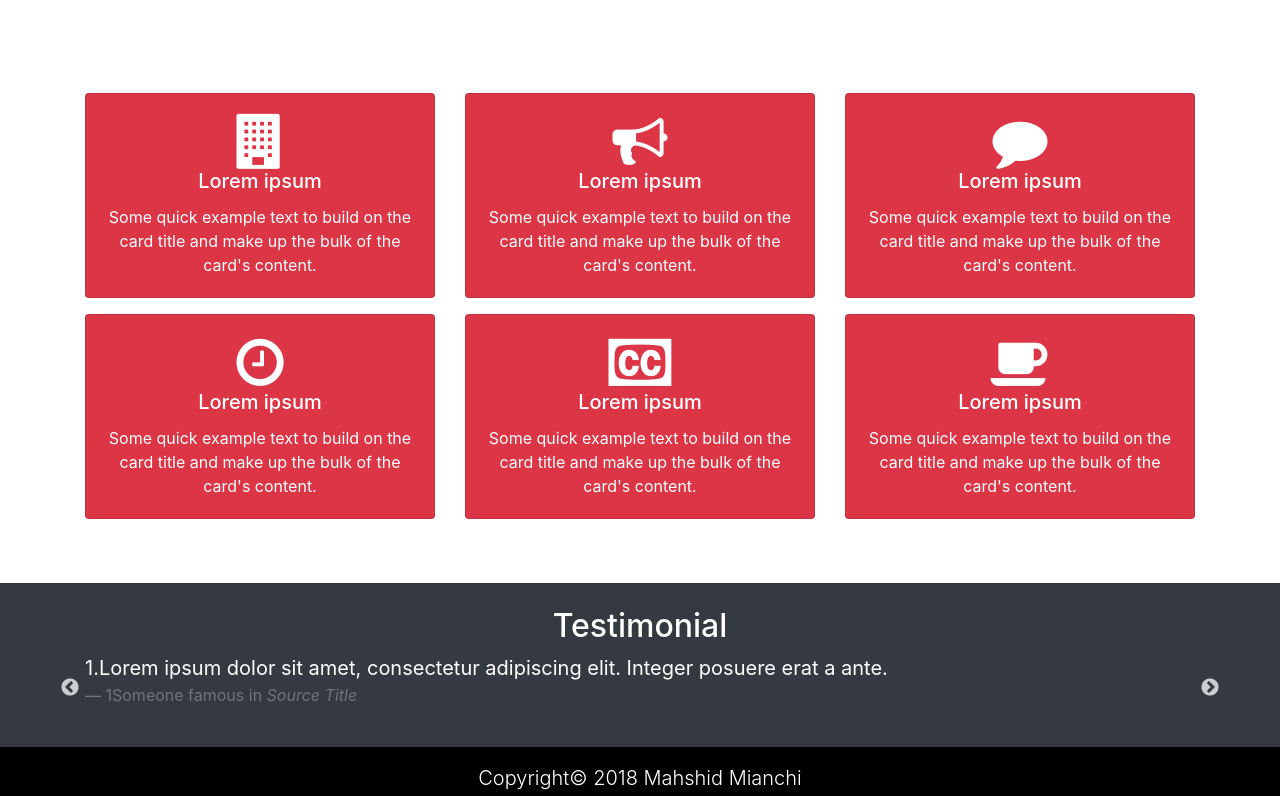
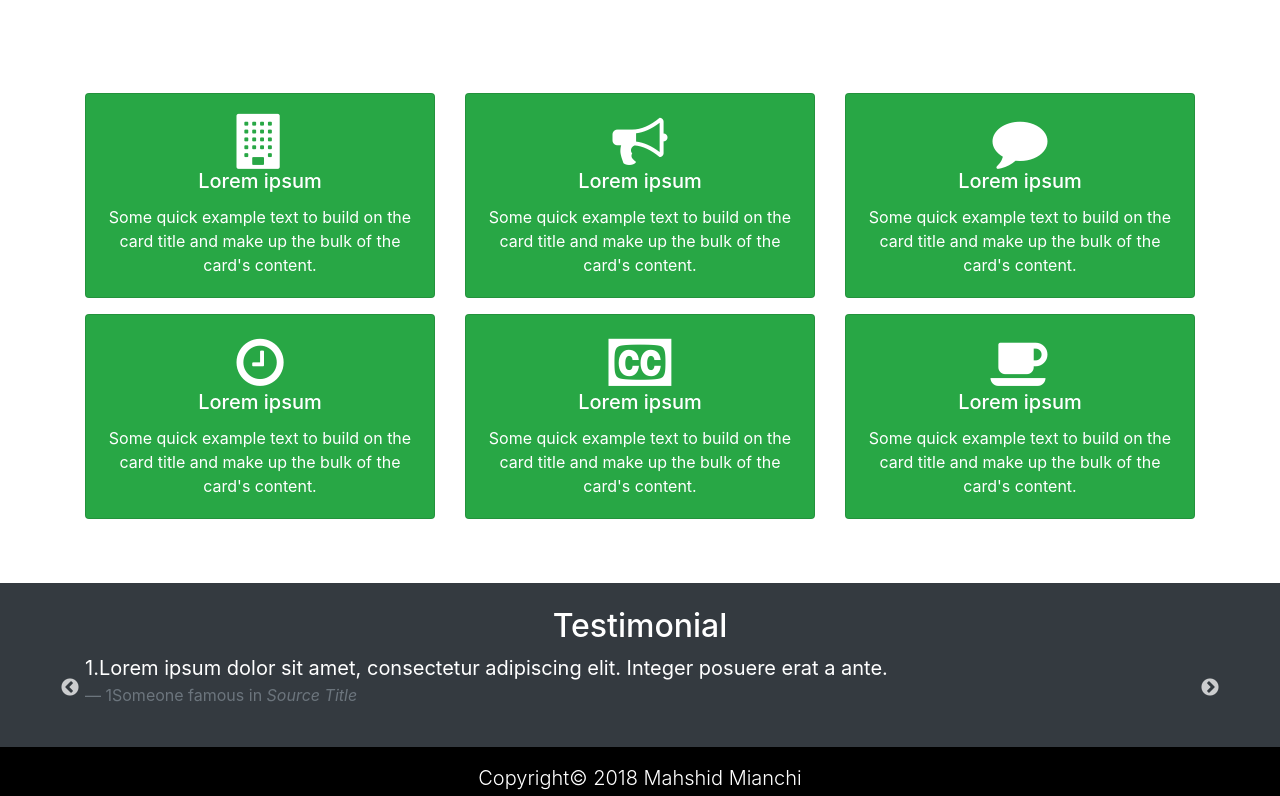
Before and after one commit to mmianchi/Template-for-agency-website, a website: page src/aboutus.html in a window 1280 px wide. Shown: the part 533-1329 px from the top of the page. Drawn offline with Linux system fonts and the light colour scheme; files whose address does not match are found by name.

Commit message:
update image

```diff
--- a/src/aboutus.html
+++ b/src/aboutus.html
@@ -65,7 +65,7 @@
           <p>Lorem ipsum dolor sit amet, consectetur adipisicing elit. Vero ea sapiente illum nemo praesentium. Ipsam, dolor obcaecati consequuntur vero id voluptas ipsum impedit ab earum laboriosam? Quisquam voluptatibus non nihil!</p>
         </div>
         <div class="col-md-4">
-          <img src="img/7968.jpg" alt="" class="img-fluid rounded-circle d-none d-md-block" width="400" height="400">
+          <img src="img/147792-OTYK8C-199.jpg" alt="" class="img-fluid rounded-circle d-none d-md-block" width="400" height="400">
         </div>
       </div>
     </div>
@@ -75,7 +75,7 @@
     <div class="container">
       <div class="row mb-3">
         <div class="col-md-4">
-          <div class="card bg-danger text-white text-center">
+          <div class="card bg-success text-white text-center">
             <div class="card-body">
               <i class="fa fa-building d-block"></i>
               <h5 class="card-title">Lorem ipsum</h5>
@@ -84,7 +84,7 @@
           </div>
         </div>
         <div class="col-md-4">
-          <div class="card bg-danger text-white text-center">
+          <div class="card bg-success text-white text-center">
             <div class="card-body">
               <i class="fa fa-bullhorn d-block"></i>
               <h5 class="card-title">Lorem ipsum</h5>
@@ -93,7 +93,7 @@
           </div>
         </div>
         <div class="col-md-4">
-          <div class="card bg-danger text-white text-center">
+          <div class="card bg-success text-white text-center">
             <div class="card-body">
               <i class="fa fa-comment d-block"></i>
               <h5 class="card-title">Lorem ipsum</h5>
@@ -104,7 +104,7 @@
       </div>
       <div class="row mb-3">
         <div class="col-md-4">
-          <div class="card bg-danger text-white text-center">
+          <div class="card bg-success text-white text-center">
             <div class="card-body">
               <i class="fa fa-clock-o d-block"></i>
               <h5 class="card-title">Lorem ipsum</h5>
@@ -113,7 +113,7 @@
           </div>
         </div>
         <div class="col-md-4">
-          <div class="card bg-danger text-white text-center">
+          <div class="card bg-success text-white text-center">
             <div class="card-body">
               <i class="fa fa-cc d-block"></i>
               <h5 class="card-title">Lorem ipsum</h5>
@@ -122,7 +122,7 @@
           </div>
         </div>
         <div class="col-md-4">
-          <div class="card bg-danger text-white text-center">
+          <div class="card bg-success text-white text-center">
             <div class="card-body">
               <i class="fa fa-coffee d-block"></i>
               <h5 class="card-title">Lorem ipsum</h5>
--- a/src/scss/style.scss
+++ b/src/scss/style.scss
@@ -1,5 +1,5 @@
 $icon-size: 55px;
-$dark-overlay: rgba(0,0,0,0.6);
+$dark-overlay: rgba(128, 248, 182, 0.6);
 
 body {
   overflow-x: hidden;
@@ -95,7 +95,7 @@ footer#mainfooter a,span{
   padding-top: 50px;
 }
 #contactus-heading {
-  background: url('../img/7968.jpg');
+  background: url('../img/O6DXT80.jpg');
   background-size: cover;
   background-repeat: no-repeat;
   height: 200px;
```
Also changed, not shown: src/blog.html (+2 -2 lines), src/css/style.css.
